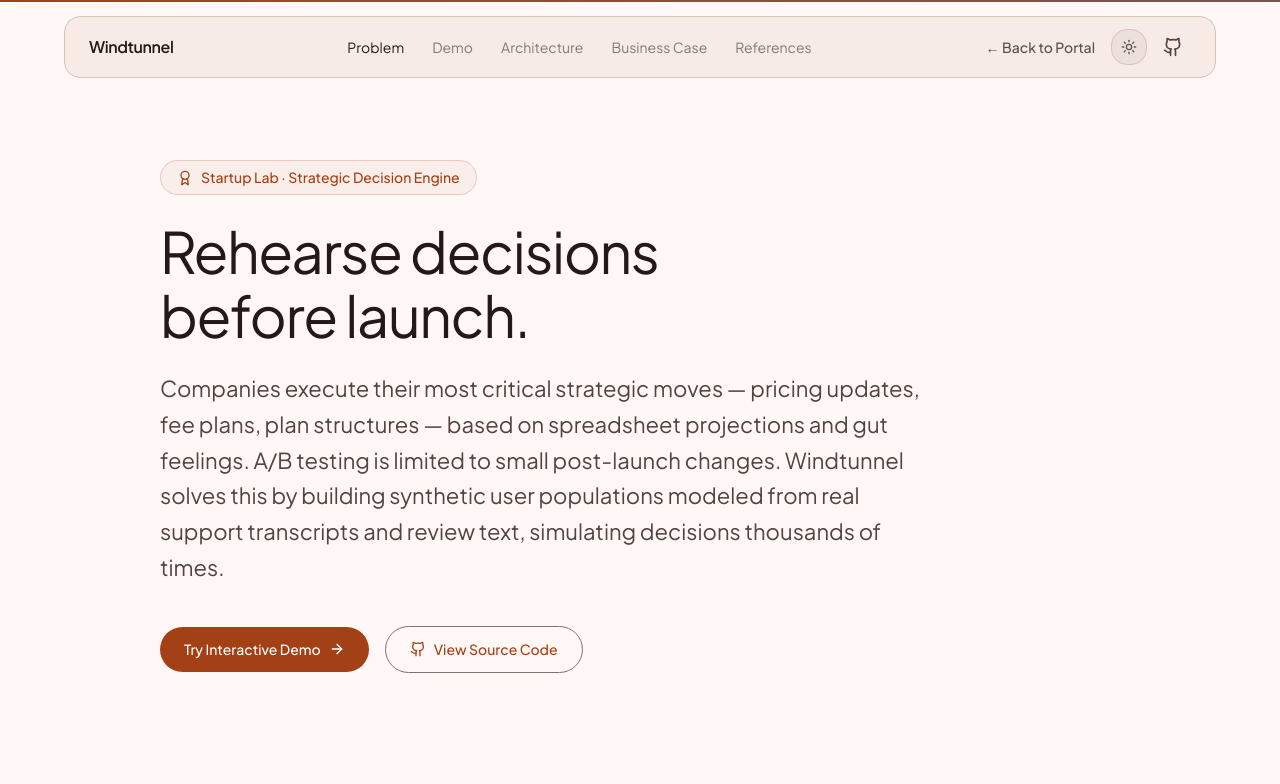
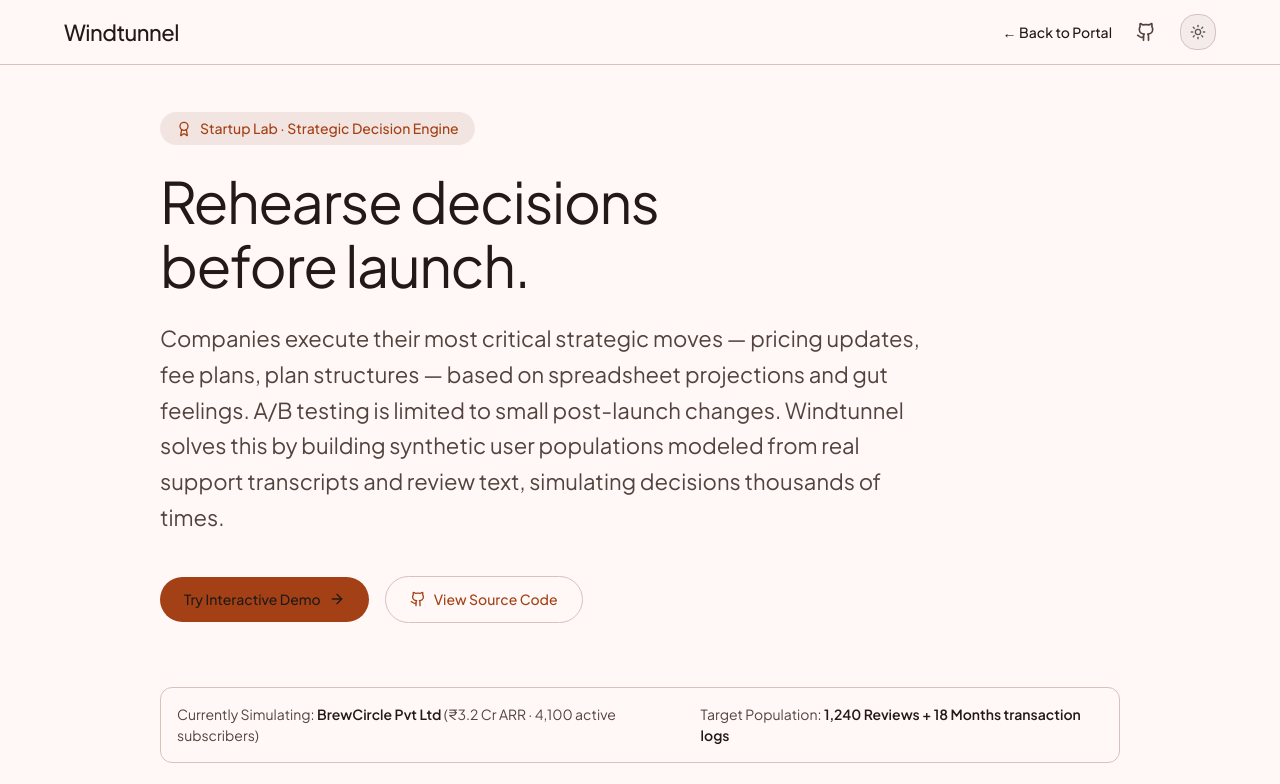
Before and after one commit to Bahniman/windtunnel, a React (Vite) app: page / in a window 1280 px wide. Shown: the top 784 px of the page. Built offline with nearby package versions, Linux system fonts and the light colour scheme.

Commit message:
Restore original page layout; refine pricing simulator recommendations to use semantic M3 alerts

```diff
--- a/src/components/pricing-monte-carlo.tsx
+++ b/src/components/pricing-monte-carlo.tsx
@@ -115,7 +115,7 @@ export function PricingMonteCarlo() {
     if (isDangerous) {
       return {
         decision: "ABORT / REDESIGN",
-        color: "text-red-500 border-red-500/20 bg-red-500/5",
+        color: "text-error border-error/30 bg-error-container/20",
         icon: Flame,
         text: `The simulation shows an unacceptable risk of ARR contraction (${results.downProb.toFixed(0)}% probability of negative yield). We recommend aborting the current plan. Insulate the highly sensitive SMB/Deal Hunters segment by deploying a Tiered Enterprise Migration instead.`
       };
@@ -123,14 +123,14 @@ export function PricingMonteCarlo() {
     if (isLowYield) {
       return {
         decision: "HOLD / OPTIMIZE",
-        color: "text-amber-500 border-amber-500/20 bg-amber-500/5",
+        color: "text-tertiary border-tertiary/30 bg-tertiary-container/20",
         icon: AlertTriangle,
         text: `The projected median ARR growth is very low (${results.med.toFixed(1)}%). Churn in sensitive cohorts is eroding the gains of the price increase. Consider introducing grandfathered pricing or expansion credits to preserve segment retention.`
       };
     }
     return {
       decision: "PROCEED WITH LAUNCH",
-      color: "text-emerald-500 border-emerald-500/20 bg-emerald-500/5",
+      color: "text-primary border-primary/30 bg-primary-container/20",
       icon: ShieldCheck,
       text: `The current model shows robust ARR yields (median delta is ${results.med.toFixed(1)}%) with negligible downside risk (${results.downProb.toFixed(0)}% probability of revenue leakage). Excellent safety margin. We recommend proceeding with the launch.`
     };
--- a/src/page.tsx
+++ b/src/page.tsx
@@ -1,5 +1,3 @@
-import { Fragment, useEffect, useRef, useState } from "react";
-import { motion, useScroll, useSpring, AnimatePresence } from "framer-motion";
 import { ThemeToggle } from "@/components/theme-toggle";
 import { PricingMonteCarlo } from "@/components/pricing-monte-carlo";
 import { JargonDecoder } from "@/components/jargon-decoder";
@@ -14,148 +12,26 @@ import {
   Github
 } from "lucide-react";
 
-const fadeUp = {
-  initial: { opacity: 0, y: 15 },
-  whileInView: { opacity: 1, y: 0 },
-  viewport: { once: true, margin: "-80px" },
-  transition: { duration: 0.5, ease: "easeOut" },
-};
+export default function LandingPage() {
+  return (
+    <div className="relative min-h-screen bg-surface text-on-surface font-sans">
 
-function useActiveSection(ids: string[]) {
-  const [active, setActive] = useState<string>(ids[0] ?? "");
-  useEffect(() => {
-    const obs = new IntersectionObserver(
-      (entries) => {
-        entries.forEach((e) => {
-          if (e.isIntersecting) setActive((e.target as HTMLElement).id);
-        });
-      },
-      { rootMargin: "-45% 0px -50% 0px", threshold: 0 },
-    );
-    ids.forEach((id) => {
-      const el = document.getElementById(id);
-      if (el) obs.observe(el);
-    });
-    return () => obs.disconnect();
-  }, [ids]);
-  return active;
-}
-
-function useCountUp(target: number, duration = 1400) {
-  const ref = useRef<HTMLSpanElement>(null);
-  const [val, setVal] = useState(0);
-  const started = useRef(false);
-  useEffect(() => {
-    if (!ref.current) return;
-    const el = ref.current;
-    const obs = new IntersectionObserver(
-      ([e]) => {
-        if (e.isIntersecting && !started.current) {
-          started.current = true;
-          const start = performance.now();
-          const tick = (now: number) => {
-            const p = Math.min(1, (now - start) / duration);
-            const eased = 1 - Math.pow(1 - p, 3);
-            setVal(target * eased);
-            if (p < 1) requestAnimationFrame(tick);
-          };
-          requestAnimationFrame(tick);
-        }
-      },
-      { threshold: 0.4 },
-    );
-    obs.observe(el);
-    return () => obs.disconnect();
-  }, [target, duration]);
-  return { val, ref };
-}
-
-function CountUpStat({ text }: { text: string }) {
-  const match = text.match(/^([^\d]*)(\d[\d,]*(?:\.\d+)?)(.*)$/);
-  if (!match) return <>{text}</>;
-  const [, prefix, num, suffix] = match;
-  const target = parseFloat(num.replace(/,/g, ""));
-  const decimals = num.includes(".") ? (num.split(".")[1]?.length ?? 0) : 0;
-  const { val, ref } = useCountUp(target);
-  const shown =
-    decimals > 0
-      ? val.toFixed(decimals)
-      : Math.round(val).toLocaleString("en-IN");
-  return (
-    <span ref={ref}>
-      {prefix}
-      {shown}
-      {suffix}
-    </span>
-  );
-}
-
-function Nav() {
-  const links = [
-    { label: "Problem", id: "problem" },
-    { label: "Demo", id: "demo" },
-    { label: "Architecture", id: "architecture" },
-    { label: "Business Case", id: "business" },
-    { label: "References", id: "references" },
-  ];
-  const active = useActiveSection(links.map((l) => l.id));
-  const { scrollYProgress } = useScroll();
-  const progress = useSpring(scrollYProgress, {
-    stiffness: 120,
-    damping: 30,
-    mass: 0.2,
-  });
-
-  return (
-    <header className="fixed top-0 left-0 right-0 z-50">
-      <motion.div
-        style={{ scaleX: progress }}
-        className="absolute top-0 left-0 right-0 h-0.5 origin-left bg-gradient-to-r from-primary to-secondary"
-      />
-      <div className="mx-auto mt-4 max-w-[1440px] px-4 sm:px-8 lg:px-12 xl:px-16">
-        <div className="glass flex items-center justify-between rounded-2xl px-4 py-3 sm:px-6">
+      {/* M3 Top App Bar */}
+      <header className="fixed top-0 left-0 right-0 z-50 bg-surface border-b border-border">
+        <div className="mx-auto max-w-[1440px] px-4 sm:px-8 lg:px-12 xl:px-16">
+          <div className="flex items-center justify-between h-16">
             <a href="#" className="flex items-center gap-2.5">
-            <span className="text-base font-semibold tracking-tight text-foreground">
+              <span className="text-title-lg font-medium tracking-tight">
                 Windtunnel
               </span>
             </a>
-          <nav className="hidden items-center gap-1 md:flex">
-            {links.map((l) => {
-              const isActive = active === l.id;
-              return (
-                <a
-                  key={l.id}
-                  href={`#${l.id}`}
-                  className={`relative rounded-md px-3 py-1.5 text-sm transition-colors ${
-                    isActive
-                      ? "text-foreground"
-                      : "text-foreground/55 hover:text-foreground"
-                  }`}
-                >
-                  {isActive && (
-                    <motion.span
-                      layoutId="nav-active"
-                      className="absolute inset-0 -z-10 rounded-md bg-foreground/8 ring-1 ring-inset ring-foreground/10"
-                      transition={{
-                        type: "spring",
-                        stiffness: 380,
-                        damping: 30,
-                      }}
-                    />
-                  )}
-                  {l.label}
-                </a>
-              );
-            })}
-          </nav>
-          <div className="flex items-center gap-2">
+            <nav className="flex items-center gap-4">
               <a
                 href="https://bahniman.github.io"
-              className="text-xs sm:text-sm font-medium text-foreground/75 hover:text-foreground transition-colors mr-2"
+                className="text-label-lg font-medium hover:text-primary transition-colors"
               >
                 ← Back to Portal
               </a>
-            <ThemeToggle />
               <a
                 href="https://github.com/Bahniman/windtunnel"
                 target="_blank"
@@ -164,59 +40,32 @@ function Nav() {
               >
                 <Github className="h-5 w-5" />
               </a>
-          </div>
+              <ThemeToggle />
+            </nav>
           </div>
         </div>
       </header>
-  );
-}
-
-export default function LandingPage() {
-  return (
-    <div className="relative min-h-screen bg-surface text-on-surface font-sans antialiased overflow-x-hidden selection:bg-primary/20 selection:text-primary">
-      <Nav />
 
       {/* Main Container */}
-      <main className="mx-auto max-w-[1440px] px-4 pt-32 pb-20 sm:px-8 lg:px-12 xl:px-16">
-        <div className="max-w-[960px] mx-auto space-y-24">
+      <main className="mx-auto max-w-[1440px] px-4 pt-28 pb-20 sm:px-8 lg:px-12 xl:px-16">
+        <div className="max-w-[960px] mx-auto space-y-16">
 
           {/* M3 Hero Section */}
-          <section className="relative overflow-hidden pt-8 pb-4 space-y-6 text-left">
-            <div className="pointer-events-none absolute inset-0 -z-10">
-              <div className="absolute -top-40 right-[-10%] h-[380px] w-[380px] rounded-full bg-primary/10 blur-[100px] animate-pulse" style={{ animationDuration: '6s' }} />
-              <div className="absolute -bottom-40 left-[-10%] h-[380px] w-[380px] rounded-full bg-secondary/10 blur-[100px] animate-pulse" style={{ animationDuration: '8s' }} />
-            </div>
-
-            <motion.div {...fadeUp} className="flex justify-start">
-              <div className="inline-flex items-center gap-2 rounded-full border border-primary/20 bg-primary/5 px-4 py-1.5 text-label-lg font-medium text-primary">
+          <section className="space-y-6 text-left">
+            <div className="inline-flex items-center gap-2 rounded-full bg-surface-container-high px-4 py-1.5 text-label-lg font-medium text-primary">
               <Award className="h-4 w-4" /> Startup Lab · Strategic Decision Engine
             </div>
-            </motion.div>
+            <h1 className="text-[45px] leading-[52px] md:text-[57px] md:leading-[64px] font-normal tracking-tight text-on-surface">
+              Rehearse decisions<br />before launch.
+            </h1>
+            <p className="text-title-lg leading-relaxed text-on-surface-variant max-w-[760px]">
+              Companies execute their most critical strategic moves — pricing updates, fee plans, plan structures — based on spreadsheet projections and gut feelings. A/B testing is limited to small post-launch changes. Windtunnel solves this by building synthetic user populations modeled from real support transcripts and review text, simulating decisions thousands of times.
+            </p>
 
-            <motion.h1
-              {...fadeUp}
-              transition={{ ...fadeUp.transition, delay: 0.05 }}
-              className="text-[45px] leading-[52px] md:text-[57px] md:leading-[64px] font-normal tracking-tight text-on-surface"
-            >
-              Rehearse decisions<br />before launch.
-            </motion.h1>
-
-            <motion.p
-              {...fadeUp}
-              transition={{ ...fadeUp.transition, delay: 0.1 }}
-              className="text-title-lg leading-relaxed text-on-surface-variant max-w-[760px]"
-            >
-              Companies execute their most critical strategic moves — pricing updates, fee plans, plan structures — based on spreadsheet projections and gut feelings. A/B testing is limited to small post-launch changes. Windtunnel solves this by building synthetic user populations modeled from real support transcripts and review text, simulating decisions thousands of times.
-            </motion.p>
-
-            <motion.div
-              {...fadeUp}
-              transition={{ ...fadeUp.transition, delay: 0.15 }}
-              className="flex flex-wrap items-center gap-4 pt-4"
-            >
+            <div className="flex flex-wrap items-center gap-4 pt-4">
               <a
                 href="#demo"
-                className="inline-flex items-center gap-2 rounded-full bg-primary text-on-primary px-6 py-3 text-label-lg font-medium hover:bg-primary/90 transition-colors"
+                className="inline-flex items-center gap-2 rounded-full bg-primary text-primary-foreground px-6 py-3 text-label-lg font-medium hover:opacity-90 transition-opacity"
               >
                 Try Interactive Demo <ArrowRight className="h-4 w-4" />
               </a>
@@ -224,25 +73,21 @@ export default function LandingPage() {
                 href="https://github.com/Bahniman/windtunnel"
                 target="_blank"
                 rel="noreferrer"
-                className="inline-flex items-center gap-2 rounded-full border border-outline bg-surface px-6 py-3 text-label-lg font-medium text-primary hover:bg-surface-container-low transition-colors"
+                className="inline-flex items-center gap-2 rounded-full border border-border px-6 py-3 text-label-lg font-medium text-primary hover:bg-surface-container-low transition-colors"
               >
                 <Github className="h-4 w-4" /> View Source Code
               </a>
-            </motion.div>
+            </div>
           </section>
 
           {/* Business Context Info Header (M3 Outlined Container) */}
-          <motion.section
-            id="problem"
-            {...fadeUp}
-            className="rounded-[12px] border border-outline-variant bg-surface p-4 flex flex-col justify-between gap-3 sm:flex-row text-body-md text-on-surface-variant scroll-mt-28"
-          >
+          <section className="rounded-[12px] border border-border bg-surface p-4 flex flex-col justify-between gap-3 sm:flex-row text-body-md text-on-surface-variant">
             <span>Currently Simulating: <strong className="text-on-surface font-semibold">BrewCircle Pvt Ltd</strong> (₹3.2 Cr ARR · 4,100 active subscribers)</span>
             <span>Target Population: <strong className="text-on-surface font-semibold">1,240 Reviews + 18 Months transaction logs</strong></span>
-          </motion.section>
+          </section>
 
           {/* Detailed Problem Statement (Error Container style for urgency) */}
-          <motion.section {...fadeUp} className="rounded-lg bg-error-container p-6 space-y-4">
+          <section className="rounded-lg bg-error-container p-6 space-y-4">
             <h3 className="text-title-lg font-medium text-on-error-container inline-flex items-center gap-2">
               <ShieldAlert className="h-5 w-5" /> The Cost of Blind Rollouts
             </h3>
@@ -251,63 +96,51 @@ export default function LandingPage() {
               <br /><br />
               Windtunnel acts as a pre-launch simulation chamber. By modeling pricing sensitivities and satisfaction factors into synthetic cohorts, companies identify where retention breaks and receive structured recommendations before deploying code.
             </p>
-          </motion.section>
+          </section>
 
           {/* Interactive Demos Grid */}
-          <section id="demo" className="scroll-mt-28 space-y-8 pt-8 border-t border-outline-variant">
-            <motion.div {...fadeUp} className="space-y-2">
+          <section id="demo" className="scroll-mt-24 space-y-8 pt-8 border-t border-border">
+            <div className="space-y-2">
               <h2 className="text-headline-lg font-normal text-on-surface">Interactive Simulator Deck</h2>
               <p className="text-body-lg text-on-surface-variant">Adjust pricing hikes to test the subscription base stability across segments.</p>
-            </motion.div>
+            </div>
 
-            <motion.div {...fadeUp} className="w-full">
+            <div className="w-full">
               <PricingMonteCarlo />
-            </motion.div>
+            </div>
           </section>
 
           {/* Architecture Details (Filled Cards) */}
-          <section id="architecture" className="scroll-mt-28 space-y-6 pt-8 border-t border-outline-variant">
-            <motion.h2 {...fadeUp} className="text-headline-lg font-normal text-on-surface">Core Elements</motion.h2>
+          <section className="space-y-6 pt-8 border-t border-border">
+            <h2 className="text-headline-lg font-normal text-on-surface">Core Elements</h2>
             <div className="grid gap-6 sm:grid-cols-3">
-              <motion.div
-                {...fadeUp}
-                transition={{ ...fadeUp.transition, delay: 0 }}
-                className="rounded-[16px] bg-surface-container p-6 space-y-4"
-              >
+              <div className="rounded-[16px] bg-surface-container p-6 space-y-4">
                 <Gauge className="h-8 w-8 text-primary" />
                 <h4 className="text-title-lg font-medium text-on-surface">1. Synthetic Cohorts</h4>
                 <p className="text-body-md text-on-surface-variant leading-relaxed">
                   Extracts characteristics from review sentiment, usage cadence, and order frequencies to build thousands of representative synthetic customer agents.
                 </p>
-              </motion.div>
-              <motion.div
-                {...fadeUp}
-                transition={{ ...fadeUp.transition, delay: 0.08 }}
-                className="rounded-[16px] bg-surface-container p-6 space-y-4"
-              >
+              </div>
+              <div className="rounded-[16px] bg-surface-container p-6 space-y-4">
                 <Sliders className="h-8 w-8 text-primary" />
                 <h4 className="text-title-lg font-medium text-on-surface">2. Monte Carlo Run</h4>
                 <p className="text-body-md text-on-surface-variant leading-relaxed">
                   Executes subscription decisions over hundreds of random iterations, mapping confidence intervals to estimate exactly where revenue risks spike.
                 </p>
-              </motion.div>
-              <motion.div
-                {...fadeUp}
-                transition={{ ...fadeUp.transition, delay: 0.16 }}
-                className="rounded-[16px] bg-surface-container p-6 space-y-4"
-              >
+              </div>
+              <div className="rounded-[16px] bg-surface-container p-6 space-y-4">
                 <TrendingDown className="h-8 w-8 text-primary" />
                 <h4 className="text-title-lg font-medium text-on-surface">3. Falsifiable Pilots</h4>
                 <p className="text-body-md text-on-surface-variant leading-relaxed">
                   Translates mathematical models into actionable, cost-effective pilot specifications. Recommends the cheapest test format to prove predictions.
                 </p>
-              </motion.div>
+              </div>
             </div>
           </section>
 
           {/* Business Model (Filled Cards) */}
-          <section id="business" className="scroll-mt-28 grid gap-6 md:grid-cols-2 pt-8 border-t border-outline-variant">
-            <motion.div {...fadeUp} className="rounded-[16px] bg-surface-container-low p-6 space-y-4">
+          <section className="grid gap-6 md:grid-cols-2 pt-8 border-t border-border">
+            <div className="rounded-[16px] bg-surface-container-low p-6 space-y-4">
               <h3 className="text-headline-md font-normal text-on-surface">Strategic Rationale</h3>
               <ul className="space-y-4 text-body-md text-on-surface-variant">
                 <li className="flex items-start gap-3">
@@ -323,37 +156,35 @@ export default function LandingPage() {
                   <span><strong>Accuracy Moat:</strong> Prediction accuracy compiles and improves over years of historical simulation runs.</span>
                 </li>
               </ul>
-            </motion.div>
+            </div>
 
-            <motion.div {...fadeUp} className="rounded-[16px] bg-surface-container-low p-6 space-y-4">
+            <div className="rounded-[16px] bg-surface-container-low p-6 space-y-4">
               <h3 className="text-headline-md font-normal text-on-surface">Moat & Revenue</h3>
               <p className="text-body-md text-on-surface-variant leading-relaxed">
                 Consulting engagement pricing for per-decision simulation runs, migrating to monthly subscription terms for product groups that run routine pricing sprints. First targeted vertical: D2C subscriptions, where customer sentiment and purchase metrics are already indexed.
               </p>
-            </motion.div>
+            </div>
           </section>
 
           {/* Jargon and Sources */}
-          <section id="references" className="scroll-mt-28 space-y-6 pt-8 border-t border-outline-variant">
-            <motion.div {...fadeUp}>
+          <section className="space-y-6 pt-8 border-t border-border">
             <JargonDecoder />
-            </motion.div>
 
-            <motion.div {...fadeUp} className="rounded-[12px] border border-outline-variant bg-surface p-6 text-body-md text-on-surface-variant space-y-4">
+            <div className="rounded-[12px] border border-border bg-surface p-6 text-body-md text-on-surface-variant space-y-4">
               <h4 className="font-medium text-on-surface">Source Material & Model References:</h4>
               <ol className="list-decimal pl-5 space-y-2 leading-relaxed">
                 <li>BrewCircle Pvt Ltd subscription data logs (sample dataset Q2 2026).</li>
                 <li>Monte Carlo methods in price optimization and elastic churn modeling.</li>
                 <li>Windtunnel open-source engine specification – <a href="https://github.com/Bahniman/windtunnel" target="_blank" rel="noreferrer" className="text-primary hover:underline">Windtunnel GitHub Repository</a>.</li>
               </ol>
-            </motion.div>
+            </div>
           </section>
 
         </div>
       </main>
 
       {/* Footer */}
-      <footer className="border-t border-outline-variant bg-surface-container-low py-8">
+      <footer className="border-t border-border bg-surface-container-low py-8">
         <div className="mx-auto max-w-[1440px] px-4 text-center sm:px-8">
           <p className="text-body-md text-on-surface-variant leading-normal">
             Windtunnel · Part of the Startup Lab Series · MIT Licensed · <a href="https://github.com/Bahniman" className="text-primary hover:underline">GitHub</a>
```
Also changed, not shown: 5 other files (tests, documents, lock files or other folders). Lines whose indentation alone changed are shown as unchanged.
